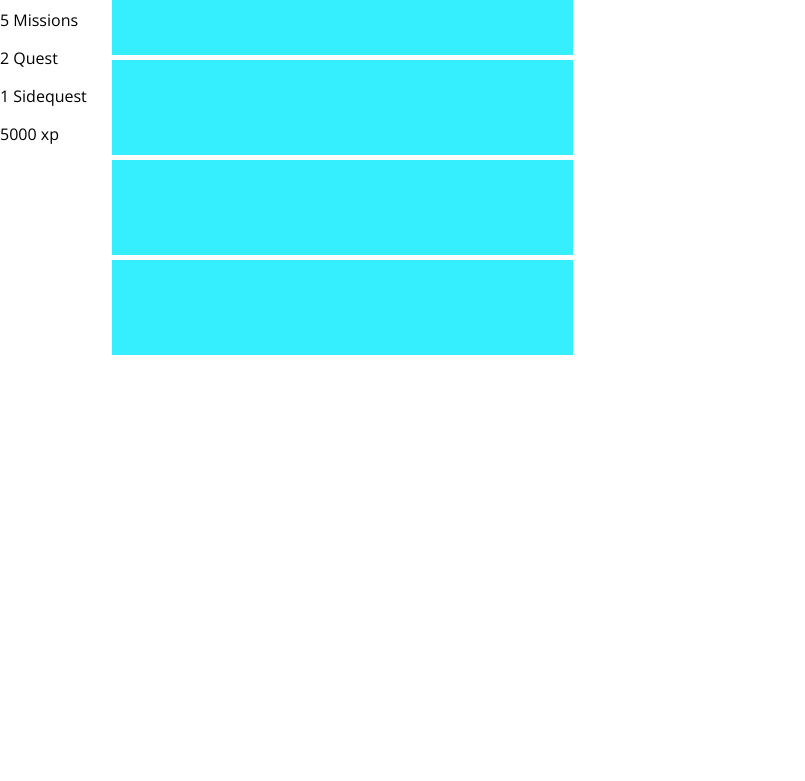
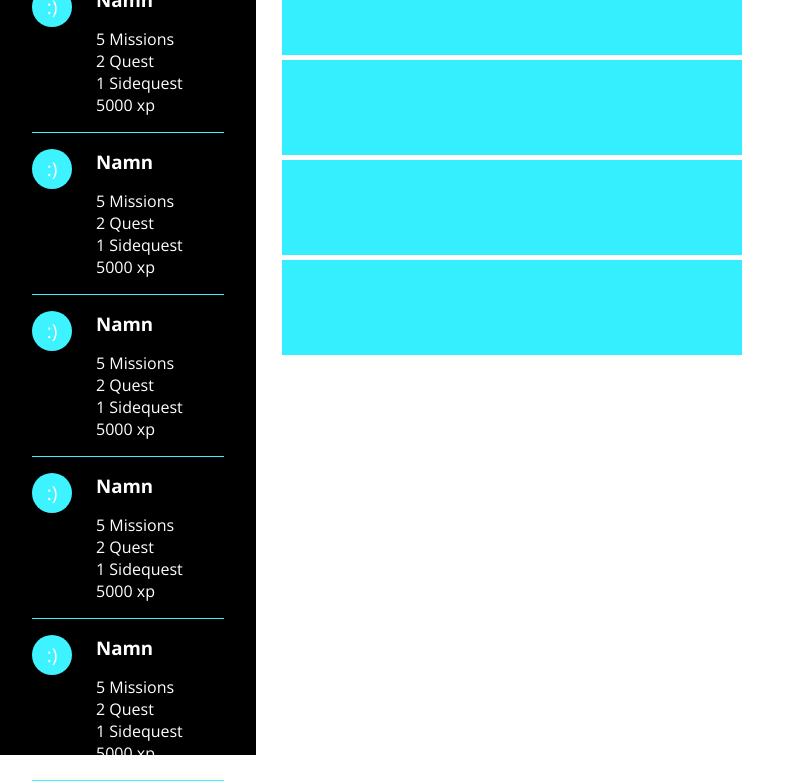
Before and after one commit to johannahornell/ew-tv, a plain HTML site: page index.html in a window 1280 px wide. Shown: the part 45-826 px from the top of the page, without its empty margins (0-805 px from the left). Before the commit the page ends 800 px from the top, so only its background shows below. Drawn offline with nearby package versions, Linux system fonts and the light colour scheme.

Commit message:
Update index.html

```diff
--- a/index.html
+++ b/index.html
@@ -9,13 +9,66 @@
     <title>EWTV</title>
 </head>
 <body>
-    <section class="mission">
-        <div>
-            <p>Isak</p>
-            <p>5 Missions</p>
-            <p>2 Quest</p>
-            <p>1 Sidequest</p>
-            <p>5000 xp</p>
+        <section class="team-stats">
+        <div class="team-stats-container">
+            <div class="name-circle">:)</div>
+            <div class="name-stats">
+                <h3>Namn</h3>
+                <ul>
+                    <li><span>5</span> Missions</li>
+                    <li><span>2</span> Quest</li>
+                    <li><span>1</span> Sidequest</li>
+                    <li><span>5000</span> xp</li>
+                </ul>
+            </div>
+        </div>
+        <div class="team-stats-container">
+            <div class="name-circle">:)</div>
+            <div class="name-stats">
+                <h3>Namn</h3>
+                <ul>
+                    <li><span>5</span> Missions</li>
+                    <li><span>2</span> Quest</li>
+                    <li><span>1</span> Sidequest</li>
+                    <li><span>5000</span> xp</li>
+                </ul>
+            </div>
+        </div>
+        <div class="team-stats-container">
+            <div class="name-circle">:)</div>
+            <div class="name-stats">
+                <h3>Namn</h3>
+                <ul>
+                    <li><span>5</span> Missions</li>
+                    <li><span>2</span> Quest</li>
+                    <li><span>1</span> Sidequest</li>
+                    <li><span>5000</span> xp</li>
+                </ul>
+            </div>
+        </div>
+        <div class="team-stats-container">
+            <div class="name-circle">:)</div>
+            <div class="name-stats">
+                <h3>Namn</h3>
+                <ul>
+                    <li><span>5</span> Missions</li>
+                    <li><span>2</span> Quest</li>
+                    <li><span>1</span> Sidequest</li>
+                    <li><span>5000</span> xp</li>
+                </ul>
+            </div>
+        </div>
+        <div class="team-stats-container">
+            <div class="name-circle">:)</div>
+            <div class="name-stats">
+                <h3>Namn</h3>
+                <ul>
+                    <li><span>5</span> Missions</li>
+                    <li><span>2</span> Quest</li>
+                    <li><span>1</span> Sidequest</li>
+                    <li><span>5000</span> xp</li>
+                </ul>
+            </div>
         </div>
     </section>
 
```
